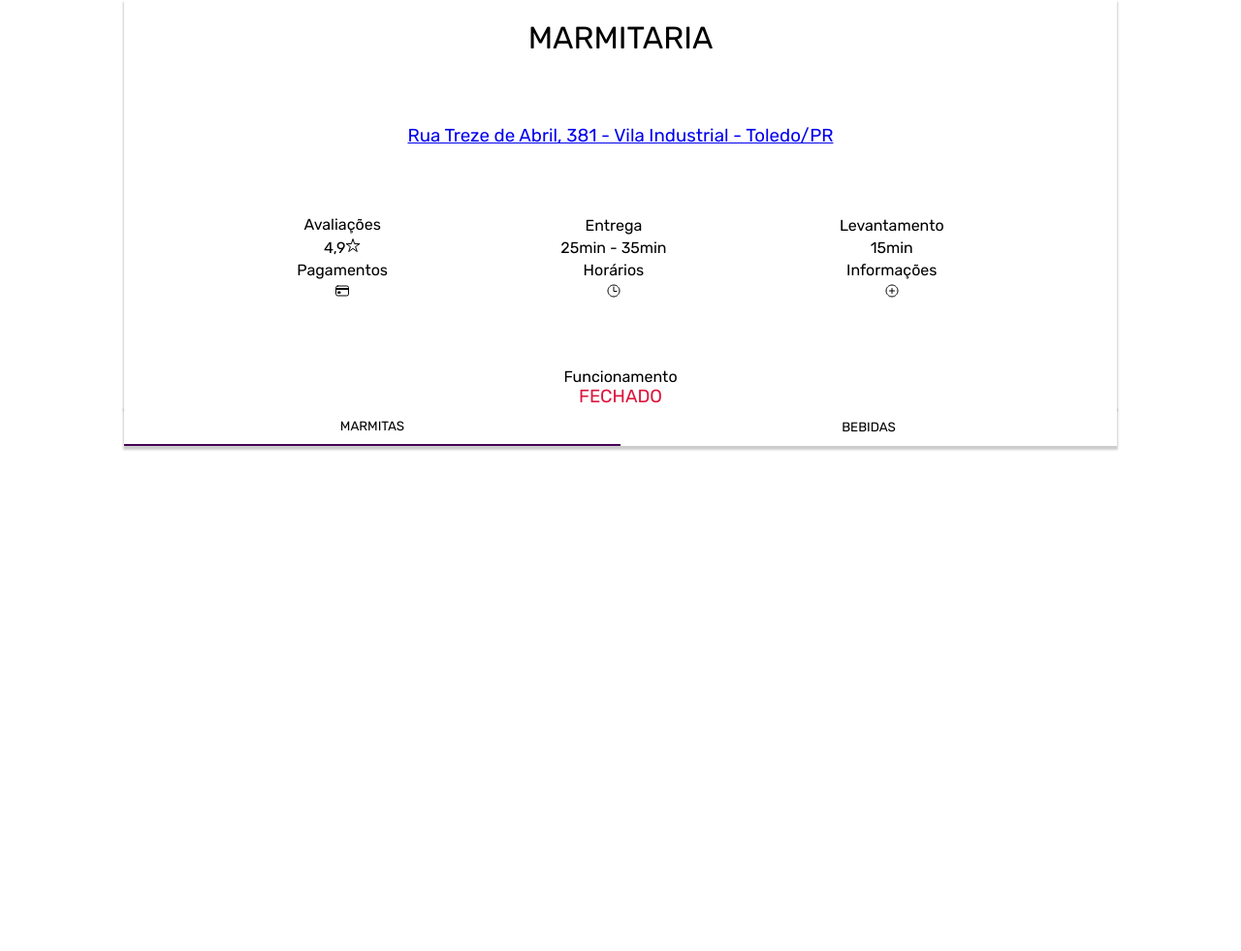
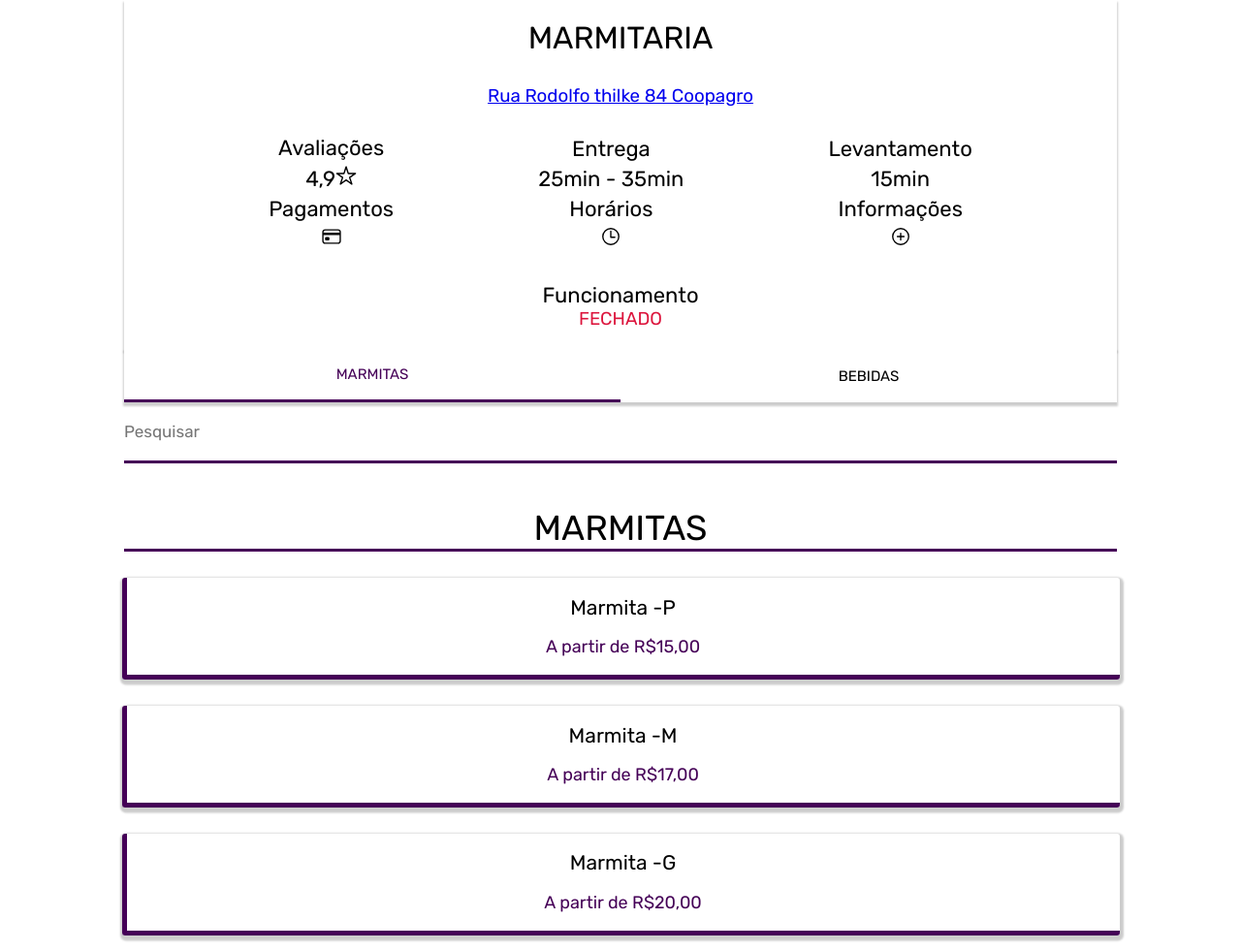
Before and after one commit to Welinghtonn/MARMITARIA, a plain HTML site: page index.html in a window 1280 px wide. Shown: the top 981 px of the page at 97% size. Before the commit the page ends 800 px from the top, so only its background shows below. Drawn offline with nearby package versions, Linux system fonts and the light colour scheme.

Commit message:
Add files via upload

```diff
--- a/index.html
+++ b/index.html
@@ -12,29 +12,30 @@
 	<div class="card">
 		<h1>MARMITARIA</h1>
 		<a
-			href="https://www.google.com/search?gs_ssp=eJzj4tTP1TcwMU02T1JgNGB0YPBiS8_PT89JBQBASQXT&client=opera-gx&q=google&sourceid=opera&ie=UTF-8&oe=UTF-8"><h3>Rua
-			Treze de Abril, 381 - Vila Industrial - Toledo/PR</h3></a>
+			href="https://www.google.com/search?gs_ssp=eJzj4tTP1TcwMU02T1JgNGB0YPBiS8_PT89JBQBASQXT&client=opera-gx&q=google&sourceid=opera&ie=UTF-8&oe=UTF-8">
+			<h3>Rua Rodolfo thilke 84 Coopagro</h3>
+		</a>
 		<div class="informacoes">
 			<div class="avaliacoes">
-				<p>Avaliações</p>
-				<p>4,9<ion-icon name="star-outline"></ion-icon></p>
+				<p class="pointer">Avaliações</p>
+				<p class="pointer">4,9<ion-icon name="star-outline"></ion-icon></p>
 
-				<p>Pagamentos</p>
-				<ion-icon name="card-outline"></ion-icon>
+				<p class="pointer">Pagamentos</p>
+				<p><ion-icon class="pointer" name="card-outline"></ion-icon></p>
 			</div>
 			<div class="entrega">
 				<p>Entrega</p>
 				<p>25min - 35min</p>
 
-				<p>Horários</p>
-				<ion-icon name="time-outline"></ion-icon>
+				<p class="pointer">Horários</p>
+				<p><ion-icon class="pointer" name="time-outline"></ion-icon></p>
 			</div>
 			<div class="levantamento">
 				<p>Levantamento</p>
 				<p>15min</p>
 
-				<p>Informações</p>
-				<ion-icon name="add-circle-outline"></ion-icon>
+				<p class="pointer">Informações</p>
+				<p><ion-icon class="pointer" name="add-circle-outline"></ion-icon></p>
 			</div>
 		</div>
 		<div class="funcionamento">
@@ -42,14 +43,36 @@
 			<h3>FECHADO</h3>
 		</div>
 	</div>
+
 	<div class="opcoes">
 		<button class="marmitas">MARMITAS</button>
 		<button class="bebidas">BEBIDAS</button>
 	</div>
 
+	<div class="pesquisa">
+		<input type="text" placeholder="Pesquisar">
+	</div>
 
+	<div class="marmita">
+		<H1 class="text-marmita">MARMITAS</H1>
+
+		<div class="card-marmita pointer">
+			<h3>Marmita -P</h3>
+			<p>A partir de R$15,00</p>
+		</div>
+		<div class="card-marmita pointer">
+			<h3>Marmita -M</h3>
+			<p>A partir de R$17,00</p>
+		</div>
+		<div class="card-marmita pointer">
+			<h3>Marmita -G</h3>
+			<p>A partir de R$20,00</p>
+		</div>
+	</div>
+
+	<script src="script.js"></script>
 	<script type="module" src="https://unpkg.com/ionicons@7.1.0/dist/ionicons/ionicons.esm.js"></script>
-<script nomodule src="https://unpkg.com/ionicons@7.1.0/dist/ionicons/ionicons.js"></script>
+	<script nomodule src="https://unpkg.com/ionicons@7.1.0/dist/ionicons/ionicons.js"></script>
 </body>
 
 </html>
--- /dev/null
+++ b/script.js
@@ -0,0 +1,15 @@
+window.addEventListener('scroll', function() {
+    const bebidas = document.querySelector('.bebidas');
+    const marmitas = document.querySelector(".marmitas")
+    const scrollPosition = window.scrollY;
+    const triggerPoint = 750;
+
+    bebidas.classList.remove('cor');
+    marmitas.classList.remove('cor');
+
+    if (scrollPosition > triggerPoint) {
+        bebidas.classList.add('cor');
+    } else {
+        marmitas.classList.add('cor');
+    }
+});
--- a/style.css
+++ b/style.css
@@ -11,22 +11,33 @@
 
 body{
   width: 100vw;
+  height: 300vh;
   display: flex;
   align-items: center;
-  justify-content: center;
+
   flex-direction: column;
 }
 
 .card {
-  padding-top: 20px;
   width: 80vw;
-  height: 50vh;
+  height: 320px;
+  padding: 20px 0 20px 0;
+
+
   display: flex;
   align-items: center;
   justify-content: space-between;
   flex-direction: column;
 
   box-shadow: rgba(0, 0, 0, 0.2) 0px 2.5px 2px 1px;
+}
+
+.card p{
+  font-size: 22px;
+}
+
+.pointer{
+  cursor: pointer;
 }
 
 .informacoes {
@@ -73,15 +84,26 @@ body{
 
 .opcoes{
   width: 80vw;
+  height: 55px;
   display: flex;
   background-color: white;
   box-shadow: rgba(0, 0, 0, 0.2) 0px 2.5px 2px 1px;
+  position: -webkit-sticky;
+  position: sticky;
+  top: 0;
+  left: 0;
+  right: 0;
+  z-index: 999;
 }
 
 .opcoes button{
   width: 100%;
-  height: 40px;
+  height: 55px;
   outline: none;
+
+  font-size: 15px;
+
+  color: black;
   background: transparent;
 }
 
@@ -91,9 +113,84 @@ body{
 
 .marmitas{
   border: none;
-  border-bottom: rgb(69, 0, 87) solid 2px;
 }
 
 .bebidas{
   border: none;
 }
+
+.marmitas.cor {
+  color: rgb(69, 0, 87);
+  border-bottom: rgb(69, 0, 87) solid 3px;
+}
+
+.bebidas.cor{
+  color: rgb(69, 0, 87);
+  border-bottom: rgb(69, 0, 87) solid 3px;
+}
+
+.pesquisa{
+  width: 80vw;
+}
+
+.pesquisa input{
+  width: 100%;
+  padding: 20px 0;
+
+  border: none;
+  outline: none;
+
+  font-size: 17px;
+
+  border-bottom: rgb(69, 0, 87) solid 3px;
+
+}
+
+.marmita{
+  display: flex;
+  align-items: center;
+  justify-content: space-around;
+  flex-direction: column;
+
+  font-size: 18px;
+
+  width: 80vw;
+  height: 500px;
+}
+
+.text-marmita{
+  width: 100%;
+  margin-top: 32px;
+
+  display: flex;
+  align-items: center;
+  justify-content: center;
+
+  border-bottom: rgb(69, 0, 87) solid 3px;
+}
+
+.card-marmita{
+  display: flex;
+  align-items: center;
+  justify-content: space-evenly;
+  flex-direction: column;
+  width: 100%;
+  height: 100px;
+
+  box-shadow: rgba(0, 0, 0, 0.2) 1px 2.5px 2px 3px;
+
+  border-left: rgb(69, 0, 87) solid 5px;
+  border-bottom: rgb(69, 0, 87) solid 5px;
+  border-radius: 3px;
+}
+
+.card-marmita P{
+  color: rgb(69, 0, 87);
+}
+
+.card-marmita:hover{
+  width: 101%;
+
+  transition: 0.1s;
+  box-shadow: rgba(0, 0, 0, 0.2) 2px 2px 3px 3.3px;
+}
```
